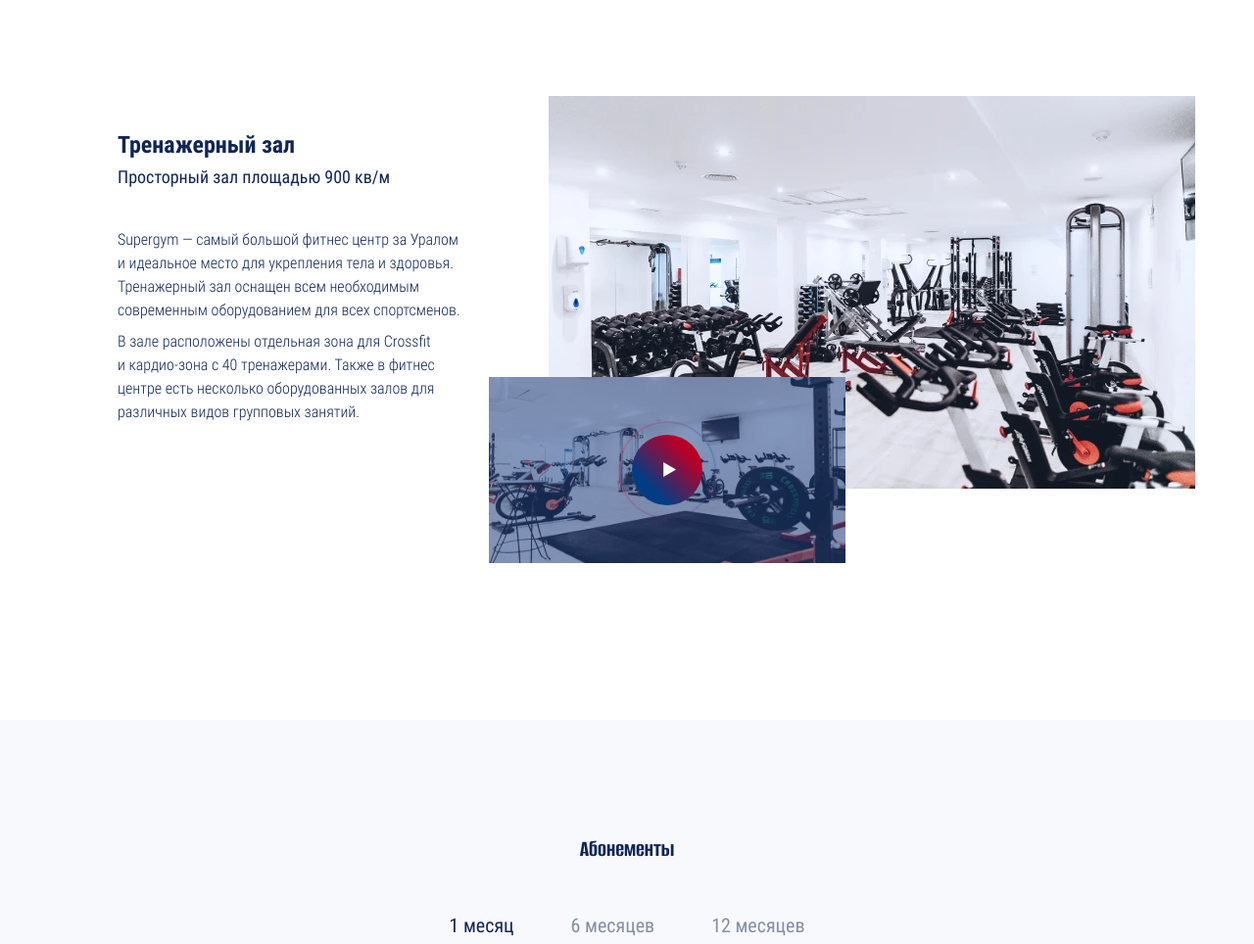
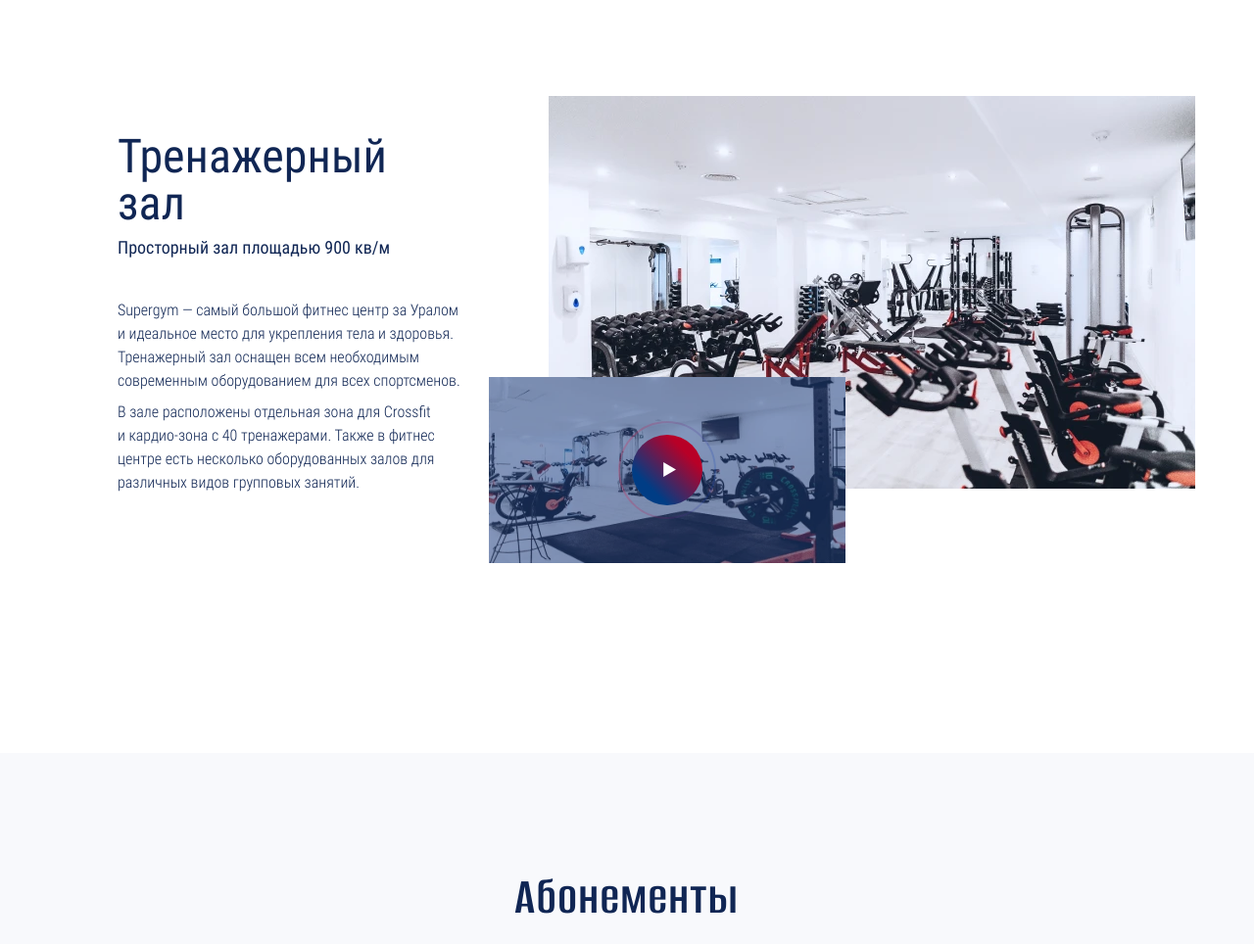
Before and after one commit to SemenKr/SUPERGYM, a website built with webpack: page source/index.html in a window 1280 px wide. Shown: the part 680-1644 px from the top of the page at 98% size. Built offline with nearby package versions, Linux system fonts and the light colour scheme; files whose address does not match are found by name.

Commit message:
fix title size

```diff
--- a/source/sass/blocks/review.scss
+++ b/source/sass/blocks/review.scss
@@ -58,16 +58,21 @@ position: relative;
   }
 
   h2 {
+    font-weight: 500;
+    font-size: 48px;
+    line-height: 1;
     margin-top: 18px;
     margin-bottom: 7px;
 
     @include vp-tablet {
+      font-size: 42px;
       margin-right: 14px;
       margin-top: 0;
       margin-bottom: 0;
     }
 
     @include vp-mobile {
+      font-size: 32px;
       text-align-last: left;
       margin-bottom: 6px;
     }
--- a/source/sass/blocks/subscriptions.scss
+++ b/source/sass/blocks/subscriptions.scss
@@ -18,17 +18,23 @@
 
   h2 {
     font-family: $ff-alumni;
+    font-weight: 600;
+    font-size: 54px;
+    line-height: 1;
+    letter-spacing: 0.03em;
     text-align: center;
     margin-top: 0;
     margin-bottom: 17px;
     margin-right: 0;
 
     @include vp-tablet {
+      font-size: 42px;
       margin-right: 9px;
       margin-bottom: 20px;
     }
 
     @include vp-mobile {
+      font-size: 32px;
       margin-right: 11px;
       margin-bottom: 22px;
     }
```
Also changed, not shown: build/css/style.css, build/css/style.min.css, 1 other file.
